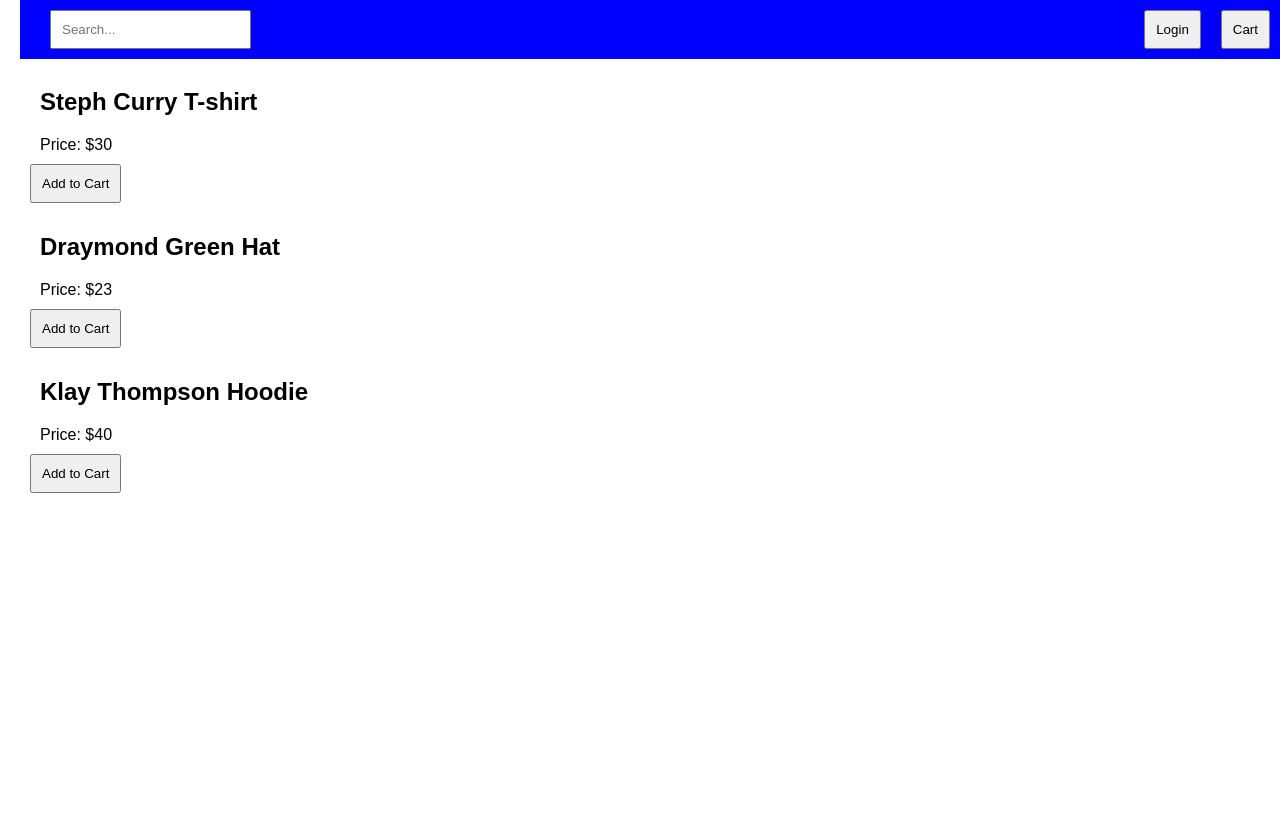
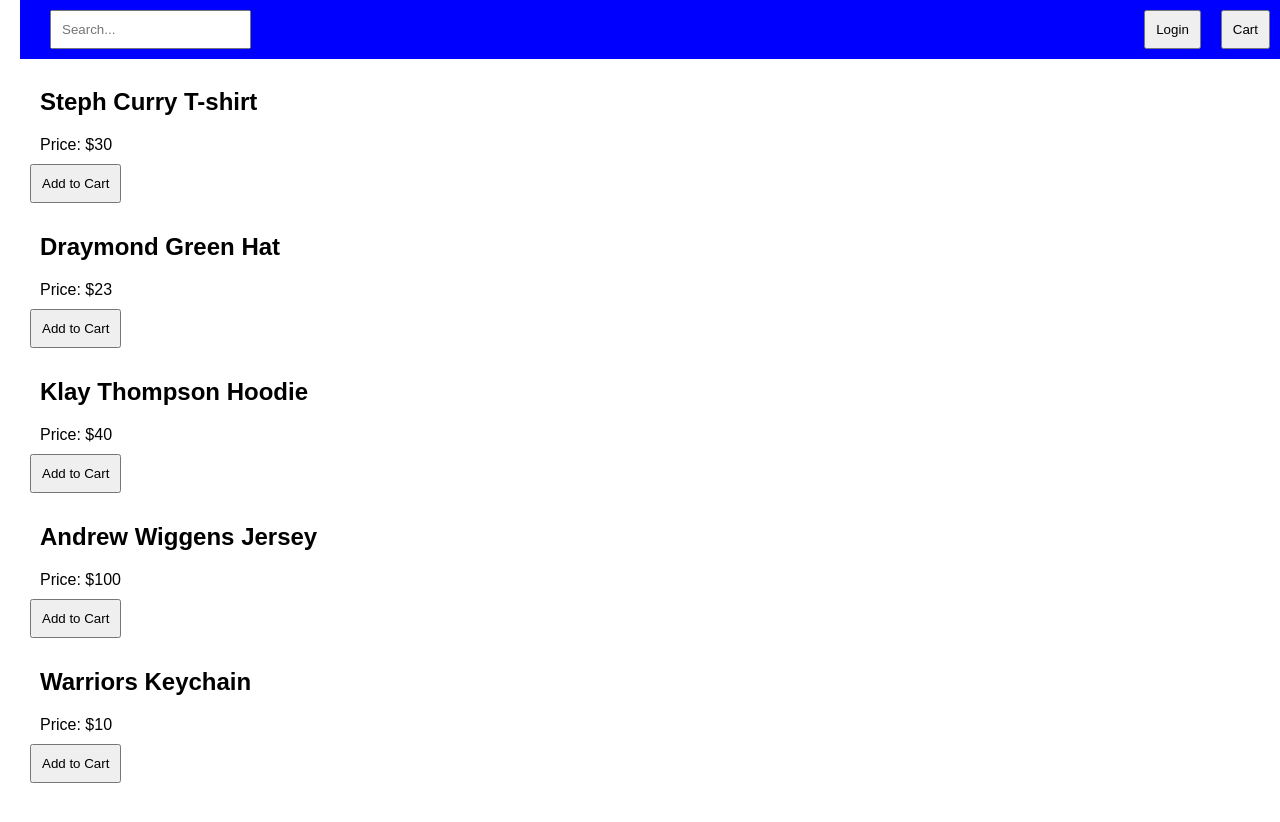
Before and after one commit to Kyler2424/Group-Project-2, a plain HTML site: page index.html in a window 1280 px wide. Before the commit the page ends 800 px from the top, so only its background shows below. Drawn offline with Linux system fonts and the light colour scheme.

Commit message:
Adding 2 more items to shop

```diff
--- a/index.html
+++ b/index.html
@@ -33,8 +33,16 @@
       <p>Price: $40</p>
       <button onclick="addItem('Klay Thompson Hoodie', 40)">Add to Cart</button>
     </div>
-
-
+    <div>
+      <h2>Andrew Wiggens Jersey</h2>
+      <p>Price: $100</p>
+      <button onclick="addItem('Andrew Wiggens Jersey', 100)">Add to Cart</button>
+    </div>
+    <div>
+      <h2>Warriors Keychain</h2>
+      <p>Price: $10</p>
+      <button onclick="addItem('Warriors Keychain', 10)">Add to Cart</button>
+    </div>
   <script>
 		function addItem(name, price){
     var cartItems = JSON.parse(localStorage.getItem('cartItems')) || [];
```
